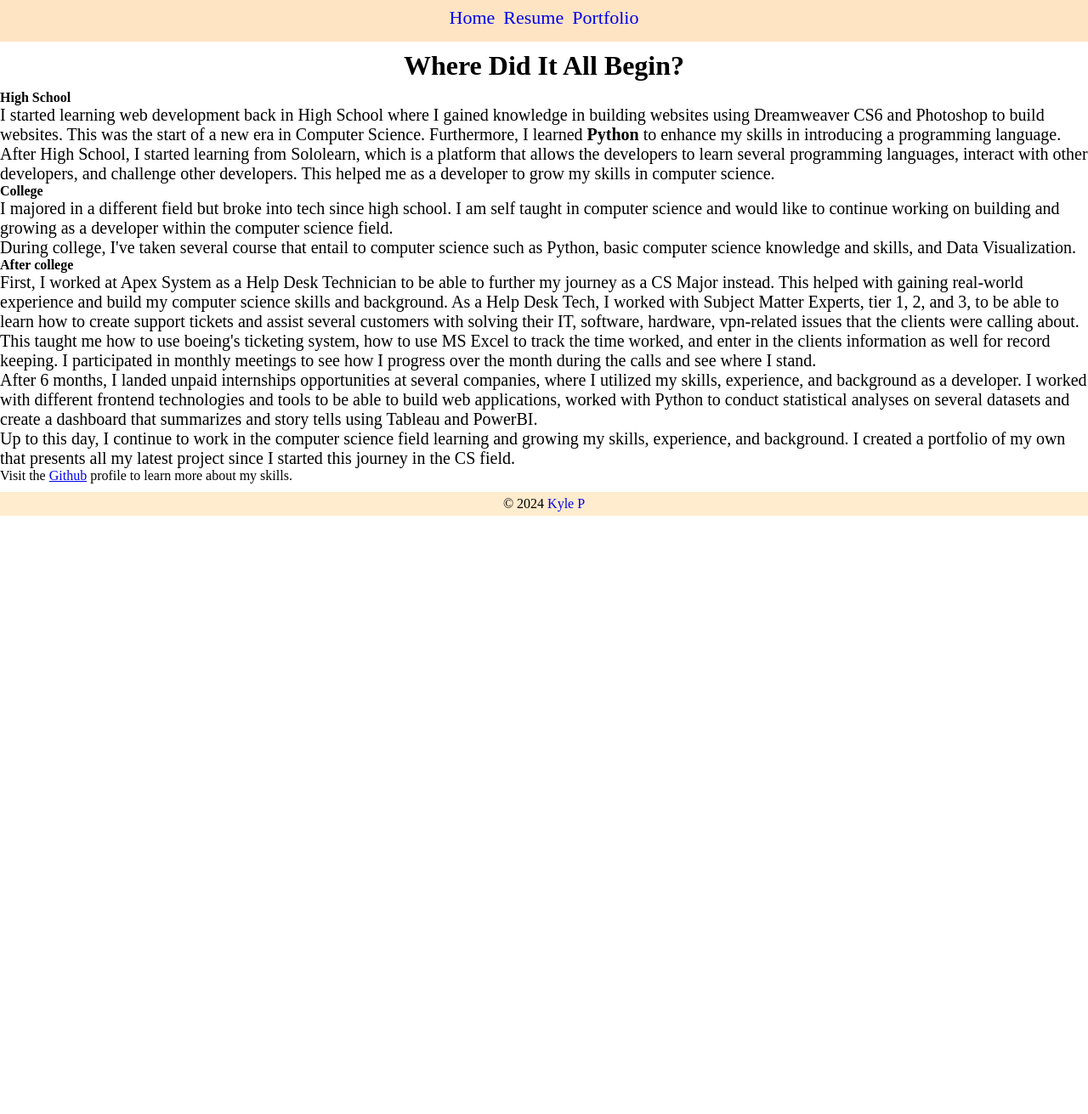
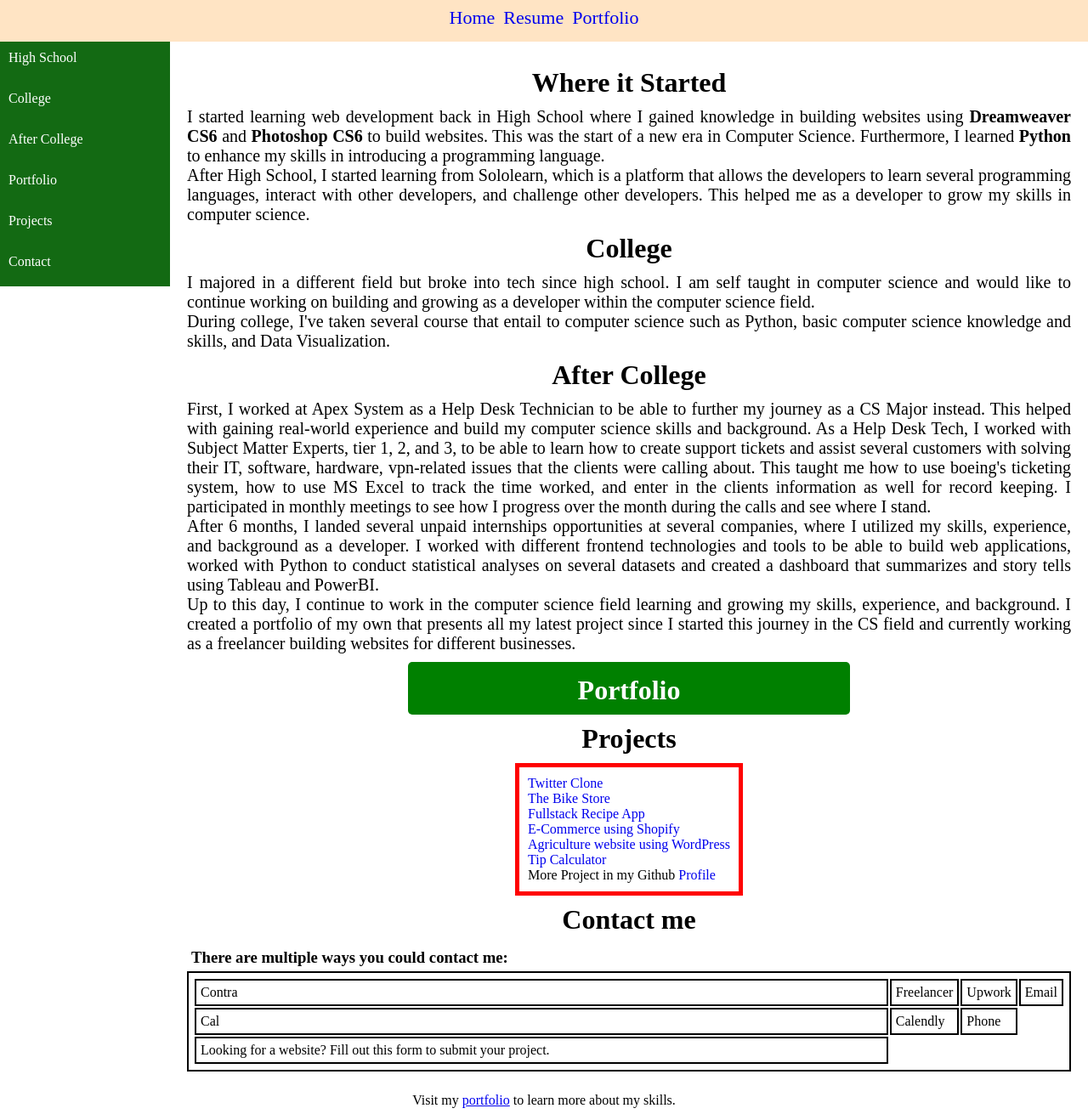
Before and after one commit to Kyl67899/webDev_Project2, a plain HTML site: page portfolio.html in a window 1280 px wide. Shown: the part 7-1318 px from the top of the page at 85% size. Before the commit the page ends 800 px from the top, so only its background shows below. Drawn offline with Linux system fonts and the light colour scheme.

Commit message:
Added html

```diff
--- a/portfolio.html
+++ b/portfolio.html
@@ -1,11 +1,13 @@
 <!DOCTYPE html>
 <html lang="en">
+
 <head>
     <meta charset="UTF-8">
     <meta name="viewport" content="width=device-width, initial-scale=1.0">
     <link rel="stylesheet" href="portfolio.css">
     <title>Kyle P: Project 2 - Portfolio</title>
 </head>
+
 <body>
     <nav id="main-nav">
         <ul>
@@ -27,67 +29,167 @@
         </ul>
     </nav>
     <main>
-        <h1>
-            Where Did It All Begin?
-        </h1>
-        <ol>
-            <li>
-                <strong>
-                    High School
-                </strong>
+        <div class="container">
+            <!-- Sidebar -->
+            <div class="sidebar">
+                <a href="#HS">High School</a>
+                <a href="#college">College</a>
+                <a href="#afterCollege">After College</a>
+                <!-- <a href="#Jobs">Jobs</a> -->
+                <a href="#portfolio">Portfolio</a>
+                <a href="#projects">Projects</a>
+                <a href="#contact">Contact</a>
+            </div>
+
+            <!-- Main Content -->
+            <div class="content">
+                <div id="HS">
+                    <h1>Where it Started</h1>
                     <p>
-                    I started learning web development back in High School where I gained knowledge in building websites
-                    using Dreamweaver CS6 and Photoshop to build websites.
-                    This was the start of a new era in Computer Science. Furthermore, I learned <strong>Python</strong>
+                        I started learning web development back in High School where I gained knowledge in building
+                        websites
+                        using <strong>Dreamweaver CS6</strong> and <strong>Photoshop CS6</strong> to build websites.
+                        This was the start of a new era in Computer Science. Furthermore, I learned
+                        <strong>Python</strong>
                         to enhance my skills in introducing a programming language.
                     </p>
                     <p>
-                    After High School, I started learning from Sololearn, which is a platform that allows the developers
-                    to learn several programming languages, interact with other developers, and challenge other developers.
+                        After High School, I started learning from Sololearn, which is a platform that allows the
+                        developers
+                        to learn several programming languages, interact with other developers, and challenge other
+                        developers.
                         This helped me as a developer to grow my skills in computer science.
                     </p>
-            </li>
-            <li>
-                <strong>
-                    College
-                </strong>
+                </div>
+
+                <div id="college">
+                    <h1>College</h1>
                     <p>
-                    I majored in a different field but broke into tech since high school. I am self taught in computer science and would like to
+                        I majored in a different field but broke into tech since high school. I am self taught in
+                        computer science and would like to
                         continue working on building and growing as a developer within the computer science field.
                     </p>
                     <p>
                         During college, I've taken several course that entail to computer science such as Python,
                         basic computer science knowledge and skills, and Data Visualization.
                     </p>
-            </li>
-            <li>
-                <strong>
-                    After college
-                </strong>
+                </div>
+
+                <div id="afterCollege">
+                    <h1>After College</h1>
                     <p>
-                    First, I worked at Apex System as a Help Desk Technician to be able to further my journey as a CS Major instead.
-                    This helped with gaining real-world experience and build my computer science skills and background.
-                    As a Help Desk Tech, I worked with Subject Matter Experts, tier 1, 2, and 3, to be able to learn how to create support tickets and
-                    assist several customers with solving their IT, software, hardware, vpn-related issues that the clients were calling about.
-                    This taught me how to use boeing's ticketing system, how to use MS Excel to track the time worked, and enter in the clients information as well for record keeping.
-                    I participated in monthly meetings to see how I progress over the month during the calls and see where I stand.
+                        First, I worked at Apex System as a Help Desk Technician to be able to further my journey as a
+                        CS Major
+                        instead.
+                        This helped with gaining real-world experience and build my computer science skills and
+                        background.
+                        As a Help Desk Tech, I worked with Subject Matter Experts, tier 1, 2, and 3, to be able to learn
+                        how to
+                        create support tickets and
+                        assist several customers with solving their IT, software, hardware, vpn-related issues that the
+                        clients
+                        were calling about.
+                        This taught me how to use boeing's ticketing system, how to use MS Excel to track the time
+                        worked, and
+                        enter in the clients information as well for record keeping.
+                        I participated in monthly meetings to see how I progress over the month during the calls and see
+                        where I
+                        stand.
                     </p>
                     <p>
-                    After 6 months, I landed unpaid internships opportunities at several companies, where I utilized my skills, experience, and background as a developer.
-                    I worked with different frontend technologies and tools to be able to build web applications, worked with Python to conduct statistical analyses on several datasets and create a dashboard that summarizes and story tells using Tableau and PowerBI.
+                        After 6 months, I landed several unpaid internships opportunities at several companies, where I
+                        utilized
+                        my skills, experience, and background as a developer.
+                        I worked with different frontend technologies and tools to be able to build web applications,
+                        worked
+                        with Python to conduct statistical analyses on several datasets and created a dashboard that
+                        summarizes
+                        and story tells using Tableau and PowerBI.
                     </p>
                     <p>
-                    Up to this day, I continue to work in the computer science field learning and growing my skills, experience, and background.
-                    I created a portfolio of my own that presents all my latest project since I started this journey in the CS field.
+                        Up to this day, I continue to work in the computer science field learning and growing my skills,
+                        experience, and background.
+                        I created a portfolio of my own that presents all my latest project since I started this journey
+                        in the
+                        CS field and currently working as a freelancer building websites for different businesses.
                     </p>
-            </li>
-        </ol>
-        <div>
-            Visit the <a href="https://github.com/Kyl67899">Github</a> profile to learn more about my skills.
+                </div>
+
+                <div id="portfolio">
+                    <h1 class="port">
+                        <a href="https://kylepprofile.vercel.app">
+                            Portfolio
+                        </a>
+                    </h1>
+                </div>
+
+                <div id="projects">
+                    <h1 class="projects">
+                        Projects
+                    </h1>
+                    <div class="box">
+                        <ul class="links">
+                            <li><a href="https://">Twitter Clone</a></li>
+                            <li><a href="https://">The Bike Store</a></li>
+                            <li><a href="https://">Fullstack Recipe App</a></li>
+                            <li><a href="https://">E-Commerce using Shopify</a></li>
+                            <li><a href="https://">Agriculture website using WordPress</a></li>
+                            <li><a href="https://">Tip Calculator</a></li>
+                            <li>More Project in my Github <a href="https://github.com/Kyl67899">Profile</a></li>
+                        </ul>
+                    </div>
+                </div>
+
+                <div id="Contact">
+                    <h1>Contact me</h1>
+                    <h3>
+                        There are multiple ways you could contact me:
+                    </h3>
+                    <div class="">
+                        <table class="contact">
+                            <tr>
+                                <td>
+                                    <a href="https://contra.com/kyleparsotan_aiasd94z">Contra</a>
+                                </td>
+                                <td>
+                                    <a href="#">Freelancer</a>
+                                </td>
+                                <td>
+                                    <a href="#">Upwork</a>
+                                </td>
+                                <td>
+                                    <a href="mailto:kyleparsotan@gmail.com">Email</a>
+                                </td>
+                            </tr>
+                            <tr>
+                                <td>
+                                    <a href="https://cal.com/swedev/15min">Cal</a>
+                                </td>
+                                <td>
+                                    <a href="https://calendly.com/kyleparsotan/15min">Calendly</a>
+                                </td>
+                                <td>
+                                    <a href="phoneto:+15167601266">Phone</a>
+                                </td>
+                            </tr>
+                            <tr>
+                                <td>
+                                    <a href="">Looking for a website? Fill out this form to submit your project.</a>
+                                </td>
+                            </tr>
+                        </table>
+                    </div>
+
+                </div>
+            </div>
+        </div>
+        <div class="bottomNav">
+            Visit my <a href="https://kylepprofile.vercel.app">portfolio</a> to learn more about my skills.
         </div>
     </main>
     <footer class="footer">
         &copy; 2024 <a href="https://github.com/Kyl67899/webDev_Project1">Kyle P</a>
     </footer>
 </body>
+
 </html>
```
Also changed, not shown: resume.html (+3 -2 lines). Lines whose indentation alone changed are shown as unchanged.
